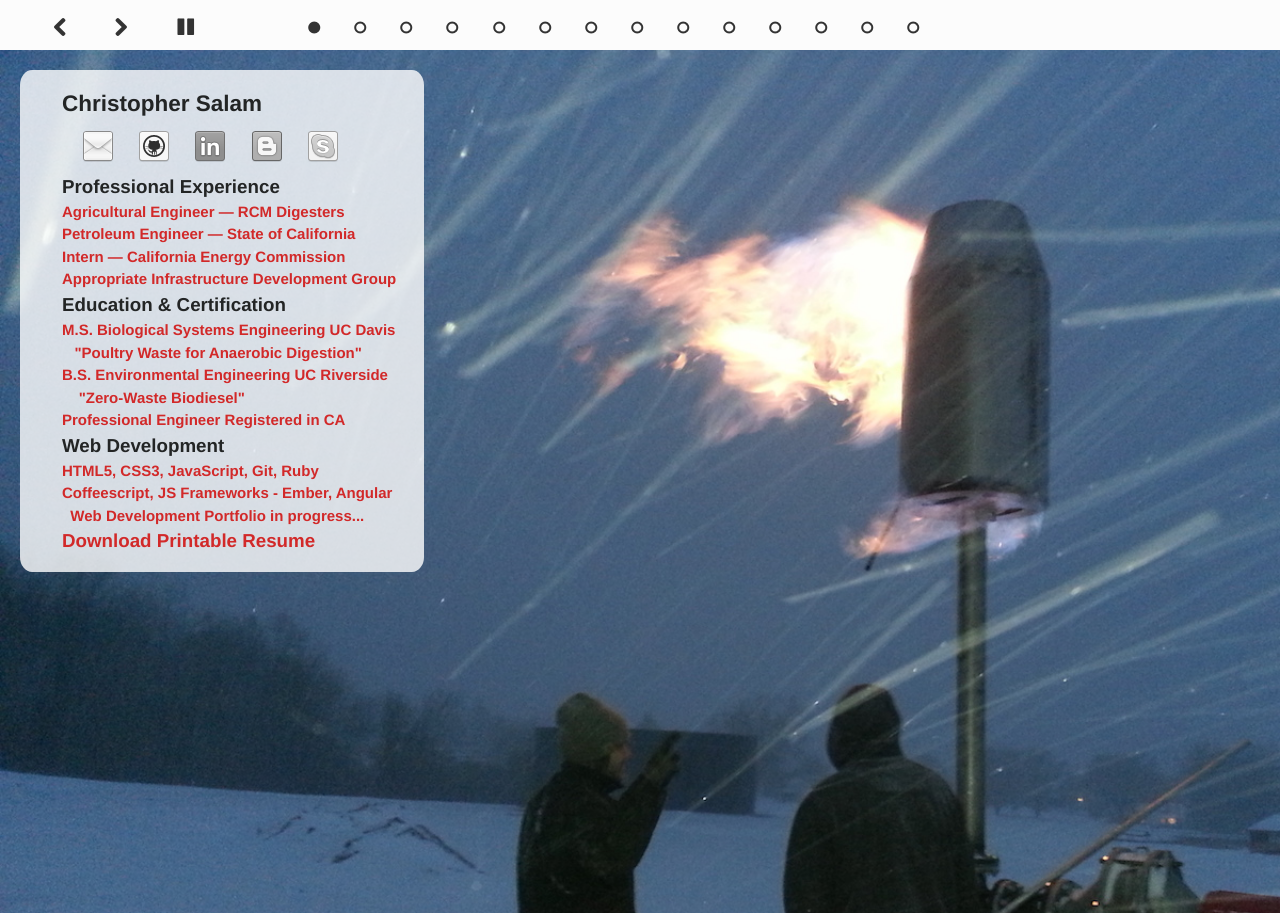
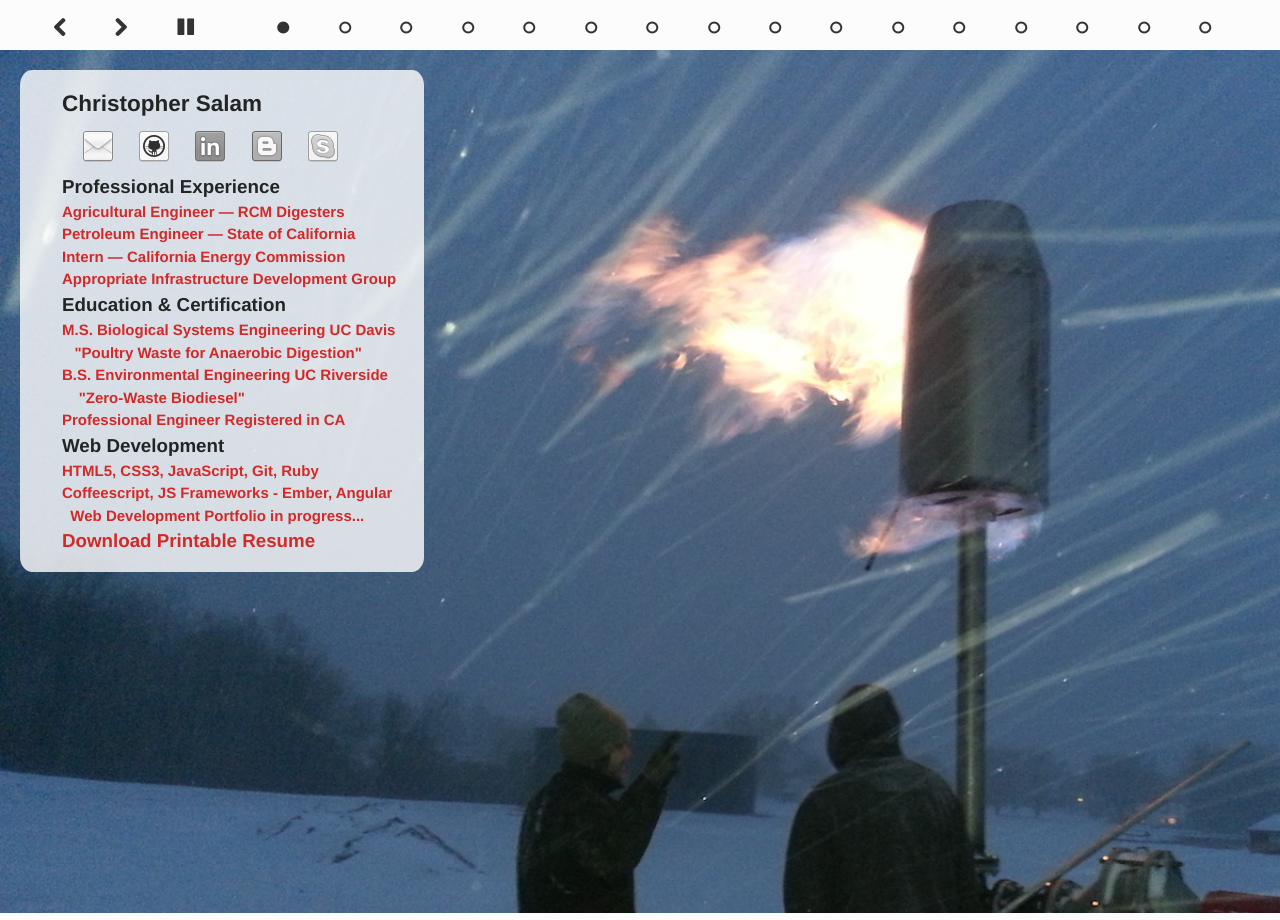
Before and after one commit to ChristopherSalam/blog, a PHP site: page / in a window 1280 px wide; the page is wider, and only the part inside the window is pictured. Run offline with PHP 8.4, Linux system fonts and the light colour scheme.

Commit message:
-added slides AIDG, GD

```diff
--- a/css/csalam.css
+++ b/css/csalam.css
@@ -67,11 +67,11 @@ ul li.tools {
     }
 
     #slides .slidesjs-pagination-item:first-child{
-        left: 20%;
+        left: 18%;
     }
 
     #slides .slidesjs-pagination-item:nth-child(2){
-        left: 23%;
+        left: 22%;
     }
 
     #slides .slidesjs-pagination-item:nth-child(3){
@@ -79,47 +79,55 @@ ul li.tools {
     }
 
     #slides .slidesjs-pagination-item:nth-child(4){
-        left: 29%;
+        left: 30%;
     }
 
     #slides .slidesjs-pagination-item:nth-child(5){
-        left: 32%;
+        left: 34%;
     }
 
     #slides .slidesjs-pagination-item:nth-child(6){
-        left: 35%;
+        left: 38%;
     }
 
     #slides .slidesjs-pagination-item:nth-child(7){
-        left: 38%;
+        left: 42%;
     }
 
     #slides .slidesjs-pagination-item:nth-child(8){
-        left: 41%;
+        left: 46%;
     }
 
     #slides .slidesjs-pagination-item:nth-child(9){
-        left: 44%;
+        left: 50%;
     }
 
     #slides .slidesjs-pagination-item:nth-child(10){
-        left: 47%;
+        left: 54%;
     }
 
     #slides .slidesjs-pagination-item:nth-child(11){
-        left: 50%;
+        left: 58%;
     }
 
     #slides .slidesjs-pagination-item:nth-child(12){
-        left: 53%;
+        left: 62%;
     }
 
     #slides .slidesjs-pagination-item:nth-child(13){
-        left: 56%;
+        left: 66%;
     }
 
     #slides .slidesjs-pagination-item:nth-child(14){
-        left: 59%;
+        left: 70%;
+    }
+
+    #slides .slidesjs-pagination-item:nth-child(15){
+        left: 74%;
+    }
+
+    #slides .slidesjs-pagination-item:nth-child(16){
+        left: 78%;
     }
 
       .container {
--- a/index.html
+++ b/index.html
@@ -47,33 +47,45 @@
   </div>
   <div class="container underneath">
     <div id="slides">
-      <img src="css/img/start_cow.jpg" title="Hadley, MA.&#013; &#013; Biogas Emergency Flare. Excess Biogas from overproduction or engine malfunction is burned here." target="_blank" title="Barstow's Dairy Digester Project in Hadley, MA.">
+<!--Slide 1-->
+<img src="css/img/landing.jpg" title="Hadley, MA.&#013; &#013; Biogas Emergency Flare. Excess Biogas from overproduction or engine malfunction is burned here. Click for a primer on biogas!" target="_blank" title="Barstow's Dairy Digester Project in Hadley, MA.">
+<!--Slide 2-->
 <a href="http://maps.conservation.ca.gov/doggr/index.html#openModal" title="Bakersfield, CA. &#013; &#013;Oil wells within communities are subject to additional safety measures." target="_blank">
-      <img src="css/img/rig1.jpg"alt="Petroleum Wellsite within suburban community in Bakersfield, CA"></a>
+<img src="css/img/rig1.jpg"alt="Petroleum Wellsite within suburban community in Bakersfield, CA"></a>
+<!--Slide 3-->
 <a href="http://www.barstowslongviewfarm.com/anaerobic-digester/" title="Hadley, MA.&#013; &#013;This is a hybrid hydrogen sulfide scrubber system, following the anaerobic digestion process. This scrubber uses biological and chemical means to remove the sour gas from methane to prepare it for combustion." target="_blank">
-      <img src="css/img/dig1.jpg" alt="RCM Scrubber System attached to RCM Digester in Hadley, MA"></a>
+<img src="css/img/dig1.jpg" alt="RCM Scrubber System attached to RCM Digester in Hadley, MA"></a>
+<!--Slide 4-->
 <a href="http://www.energy.ca.gov/ab1103/background.html" title="Insulation investment during construction can reduce energy use significantly over the life of the project. Barriers to this are split incentives for homebuilders and homeowners. Government programs such as Energy Upgrade California and AB 1103 try to work around these barriers to reduce energy use." target="_blank">
-      <img src="css/img/inso1.jpg" alt="Home Construction Project, prior to interior wall finishing." target="_blank"></a>
-<a href="http://www.watertowndailytimes.com/article/20080829/NEWS05/308299956/Farmer+rethinking+methane+project" title="Canton, NY&#013; &#013;RCM Scrubber System attached to RCM Digester." target="_blank">
-      <img src="css/img/dig2.jpg"alt="RCM Hybrid Scrubber in Canton, NY" target="_blank"></a>
+<img src="css/img/cec1.jpg" alt="Home Construction Project, prior to interior wall finishing." target="_blank"></a>
+<!--Slide 5-->
+<a href="http://www.watertowndailytimes.com/article/20080829/NEWS05/308299956/Farmer+rethinking+methane+project" title="Canton, NY&#013; &#013;RCM Scrubber System attached to RCM Digester." target="_blank"><img src="css/img/dig2.jpg"alt="RCM Hybrid Scrubber in Canton, NY" target="_blank"></a>
+<!--Slide 6-->
+<a href="https://www.youtube.com/watch?v=eel28RmpuGA" title="Quetzaltenango, Guatemala&#013; &#013;This is a digester contructred by Xelateco, a for profit green energy company that was supported by AIDG in Guatemala. This project takes waste from a small farm with pigs and cows and processes the waste for reuse on soil and produces cooking heat as a co-product. Click to see a sample video demonstrating this and other technologies from AIDG." target="_blank"><img src="css/img/aidg1.jpg"alt="Small anaerobic digester in Guatemala" target="_blank"></a>
+<!--Slide 7-->
+<a href="http://www.nytimes.com/2012/05/15/us/for-oil-workers-deadliest-danger-is-driving.html?pagewanted=all&_r=0" title="For oil workers, real danger isn't the rig, it's the road. NYT article." target="_blank"><img src="css/img/rig3.jpg"alt="Oil project at night"></a>
+<!--Slide 8-->
+<a href="http://www.watertowndailytimes.com/article/20130803/DCO/708039949" title="Canton, NY. &#013;Farmers' hesitation on anaerobic digester projects are well documented. Between a complex process and little or no support from installers, the projects carry big risks." target="_blank">
+<img src="css/img/dig3.jpg"alt="Cow Barn in Canton, NY"</a>
+<!--Slide 9-->
+<a href="http://bagginsend.net/" title="Bakersfield & Davis, California. &#013;Agricultural Engineers don't really get many chances to use tractors. This image is from my time in agricultural living coops, where I got to experience first hand some of the stuff I learned in class. The link provided goes towards the Domes coop in Davis, CA. I lived here went I went during graduate school." target="_blank"><img src="css/img/gd1.jpg"alt="pickles"></a>
+<!--Slide 10-->
+<a href="http://www.americanbiogascouncil.org/biogas_what.asp" title="Winona, Minnesota.&#013; &#013;What is biogas? Here's a primer." target="_blank"><img src="css/img/dig5.jpg"alt="Anaerobic Digester Project in Winona, Minnesota."></a>
+<!--Slide 11-->
+<a href="http://www.drillingmaps.com/bakersfield.html#.VOXIllPF-5I" title="Wasco, Califonia.&#013; &#013;Self-reporting and the internet has led to safety gains in continually evolving energy industries." target="_blank"><img src="css/img/rig4.jpg"alt="Petroleum Rig near Wasco, Califonia"></a>
+<!--Slide 12-->
+<a href="http://biomassmagazine.com/articles/2540/barrels-of-biogas" title="Biogas projects at breweries are being investigated." target="_blank"><img src="css/img/dig4.jpg"alt="Feed tank for Anaerobic Digester at Brewery Project"></a>
+<!--Slide 13-->
+<a href="http://www.gourmet.com/recipes/2000s/2009/06/guatemalan-red-cabbage-relish" title="Quetzaltenango, Guatemala.&#013; &#013;My interest in fermentation peaked during my time in Guatemala, where the food was often not safe enough to eat without experiencing some stomach upset. Pickling vegetables, called 'Curtido' was a strategy I learned there." target="_blank">
+<img src="css/img/gd2.jpg"alt="Pickled vegetables, from Guatemala"></a>
+<!--Slide 14-->
+<a href="http://www.aidg.org/" title="Quetzaltenango, Guatemala.&#013; &#013;AIDG is no longer in operation. AIDG, or the Appropriate Infrastructure Development Group aimed to aid start for profit green businesses in Guatemala and Haiti. In this photo, I am teaching a workshop on composting. Click the link to see some of their legacy material." target="_blank">
+<img src="css/img/aidg2.jpg"alt="Workshop teaching students how to make your own compost."></a>
+<!--Slide 15-->
 <a href="http://www.wsj.com/articles/SB10000872396390444812704577607363988222678" target="_blank" title="Porterville, CA &#013; &#013;Oil & Agriculture, interwoven but not interdependent. Montgomery Article.">
-      <img src="css/img/smoke1.jpg" alt="Abandoned oilfield, currently serving as a cow grazing area."></a>
-<a href="http://www.watertowndailytimes.com/article/20130803/DCO/708039949" title="Canton, NY. &#013;Farmers' hesitation on anaerobic digester projects are well documented. Between a complex process and little or no support from installers, the projects carry big risks." target="_blank">
-      <img src="css/img/dig3.jpg"alt="Cow Barn in Canton, NY"</a>
-<a href="http://www.nytimes.com/2012/05/15/us/for-oil-workers-deadliest-danger-is-driving.html?pagewanted=all&_r=0" title="For oil workers, real danger isn't the rig, it's the road. NYT article." target="_blank">
-      <img src="css/img/rig3.jpg"alt="Oil project at night"></a>
-<a href="http://biomassmagazine.com/articles/2540/barrels-of-biogas" title="Biogas projects at breweries are being investigated." target="_blank">
-      <img src="css/img/dig4.jpg"alt="Feed tank for Anaerobic Digester at Brewery Project"></a>
-<a href="http://www.drillingmaps.com/bakersfield.html#.VOXIllPF-5I" title="Wasco, Califonia.&#013; &#013;Self-reporting and the internet has led to safety gains in continually evolving energy industries." target="_blank">
-      <img src="css/img/rig4.jpg"alt="Petroleum Rig near Wasco, Califonia"></a>
-<a href="http://www.americanbiogascouncil.org/biogas_what.asp" title="Winona, Minnesota.&#013; &#013;What is biogas? Here's a primer." target="_blank">
-      <img src="css/img/dig5.jpg"alt="Anaerobic Digester Project in Winona, Minnesota.">
-<a href="http://bagginsend.net/" title="Bakersfield & Davis, California. &#013;Agricultural Engineers don't really get many chances to use tractors. This image is from my time in agricultural living coops, where I got to experience first hand some of the stuff I learned in class. The link provided goes towards the Domes coop in Davis, CA. I lived here went I went during graduate school." target="_blank">
-      <img src="css/img/tractor.jpg"alt="pickles"></a>
-<a href="http://www.cee.ucr.edu/undergrad/sdesign.html" title="The capstone senior design project is one of the main times to really explore your interests during your undergraduate degree. Our choice to pursue zero-waste biodiesel really combined our main interests as a group: D-I-Y solutions to real problems and resource efficiency." target="_blank">
-      <img src="css/img/rig5.jpg"alt="Bakersfield Agricultural Coop field"></a>
-<a href="http://www.gourmet.com/recipes/2000s/2009/06/guatemalan-red-cabbage-relish" title="Quetzaltenango, Guatemala.&#013; &#013;My interest in fermentation peaked during my time in Guatemala, where the food was often not safe enough to eat without experiencing some stomach upset. Pickling vegetables, called 'Curtido' was a strategy I learned there." target="_blank">
-      <img src="css/img/curtido.jpg"alt="Pickled vegetables, from Guatemala"></a>
+<img src="css/img/rig2.jpg" alt="Abandoned oilfield, currently serving as a cow grazing area."></a>
+<!--Slide 16-->
+<a href="http://www.cee.ucr.edu/undergrad/sdesign.html" title="The capstone senior design project is one of the main times to really explore your interests during your undergraduate degree. Our choice to pursue zero-waste biodiesel really combined our main interests as a group: D-I-Y solutions to real problems and resource efficiency." target="_blank"><img src="css/img/ud1.jpg"alt="Bakersfield Agricultural Coop field"></a>
     </div>
   </div>
   <script src="js/jquery-1.11.2.min.js"></script>
```
Also changed, not shown: js/mine.slides.js (+5 -8 lines), css/img/aidg1.JPG (added), css/img/aidg2.JPG (added), css/img/cec1.jpg (renamed from css/img/inso1.jpg), css/img/gd1.jpg (renamed from css/img/tractor.jpg), css/img/gd2.jpg (renamed from css/img/curtido.jpg), css/img/landing.jpg (renamed from css/img/start_cow.jpg), css/img/rig0.jpg (deleted), css/img/rig2.jpg (renamed from css/img/smoke1.jpg), css/img/ud1.jpg (renamed from css/img/rig5.jpg).
